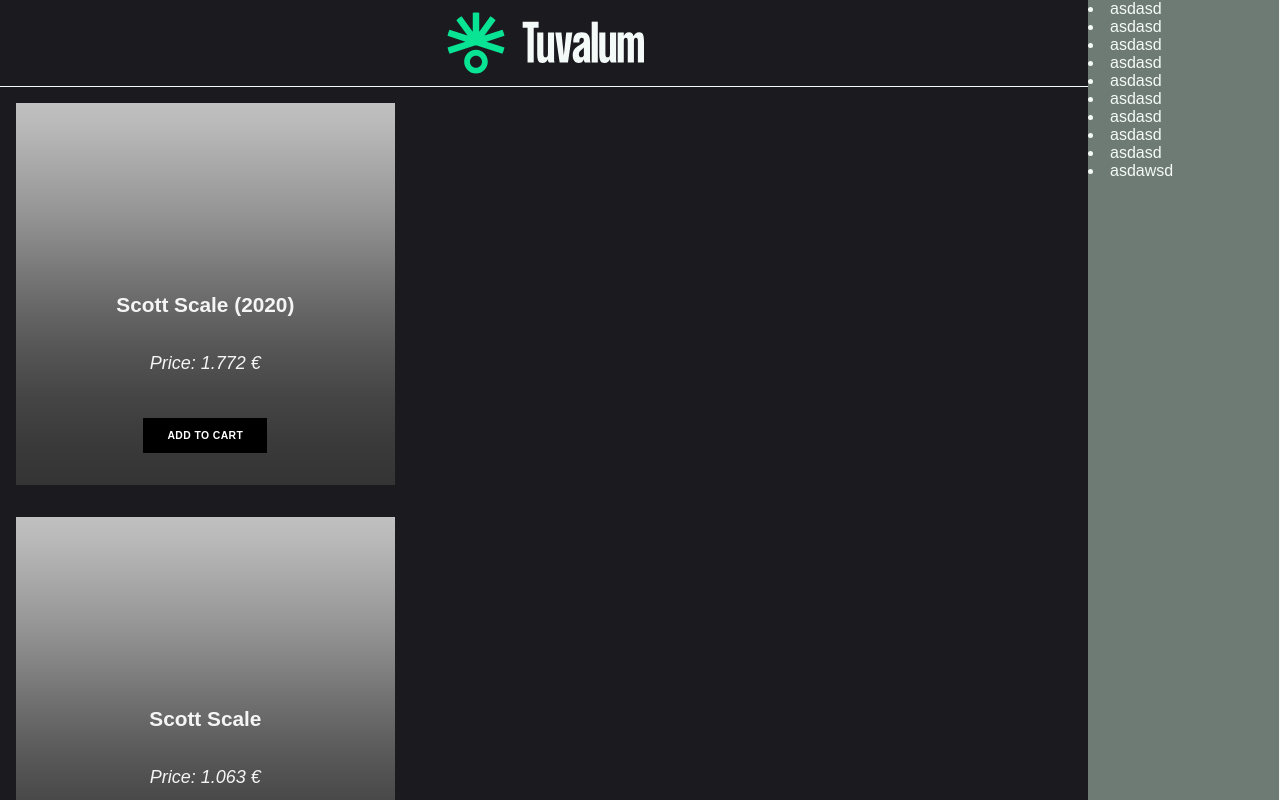
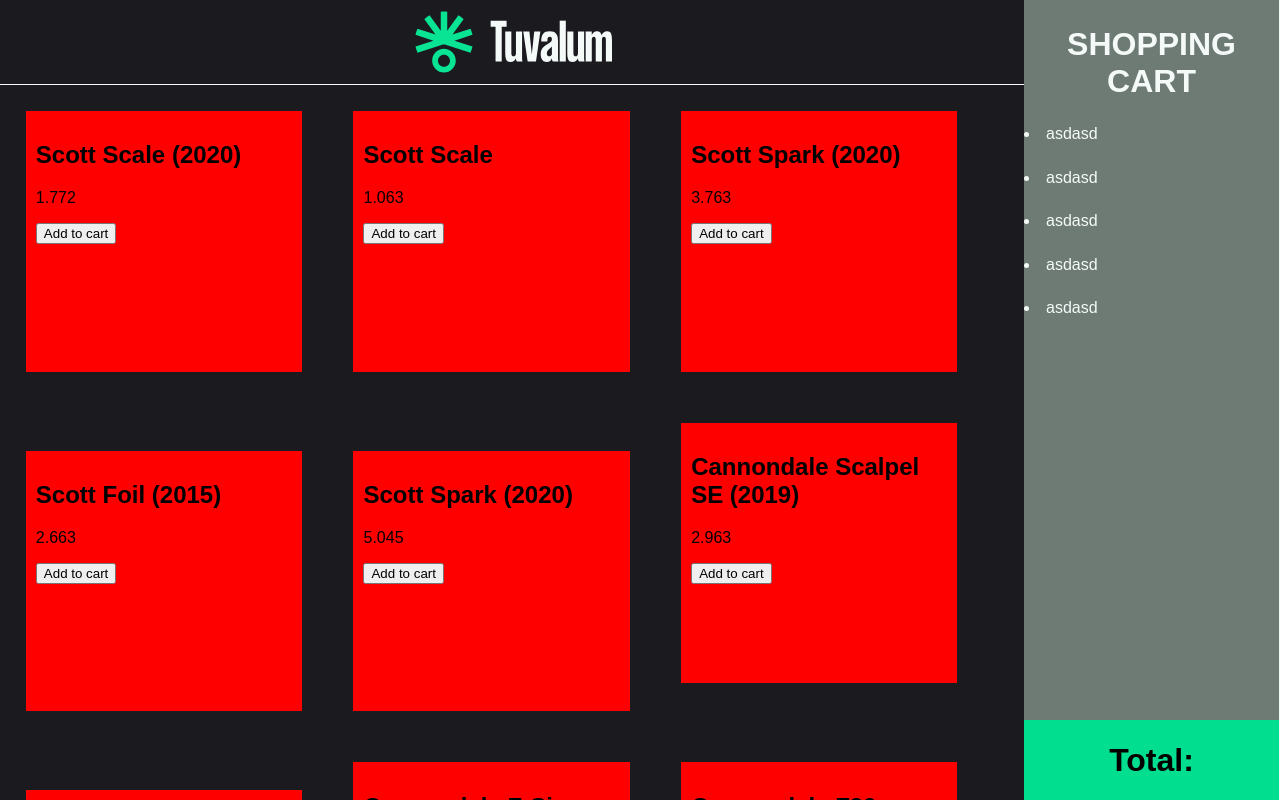
Before and after one commit to Saldanesman/TVM-tech-test, a React (Create React App) app: page /bikes in a window 1280 px wide. Shown: the top 800 px of the page. Built offline with nearby package versions, Linux system fonts and the light colour scheme; a web font is replaced by a local one.

Commit message:
improvment of shopping cart && product cards

```diff
--- a/src/app/common/ProductCard/ProductCard.css
+++ b/src/app/common/ProductCard/ProductCard.css
@@ -1,44 +1,8 @@
-* {
-	margin: 0;
-	padding: 0;
-	box-sizing: border-box;
+.bike-card__wrapper {
+	padding: 1%;
+	margin: 2.5%;
+	background-color: red;
+	width: 20vw;
+	height: 30vh;
+	display: inline-block;
 }
-
-.bike-card__body {
-	width: 100%;
-	height: 100vh;
-	background-color: var(--primary-blue-color);
-	display: grid;
-	place-items: center;
-}
-
-.bike-card__image {
-	width: 30%;
-	height: 100%;
-	object-fit: cover;
-
-	-webkit-box-reflect: below 2px linear-gradient(transparent, transparent, #0004);
-
-	transform-origin: center;
-	transform: perspective(800px) rotateY(25deg);
-	transition: 0.5s;
-}
-
-.bike-card__wrapper {
-	max-width: 600px;
-	max-height: 350px;
-
-	display: flex;
-	justify-content: center;
-	align-items: center;
-	gap: 20px;
-}
-
-.bike-card__wrapper:hover .bike-card__image {
-	opacity: 0.3;
-}
-
-.bike-card__wrapper .bike-card__image:hover {
-	transform: perspective(800px) rotateY(0deg);
-	opacity: 1;
-}
--- a/src/app/common/ProductCard/ProductCard.jsx
+++ b/src/app/common/ProductCard/ProductCard.jsx
@@ -1,21 +1,19 @@
 import './ProductCard.css';
 
-const ProductCard = ({ title, year, price, image }) => {
+const ProductCard = (props) => {
 	return (
-		<div className={'bike-card__body'}>
-			<div className='bike-card__wrapper'>
-				<h1>{title}</h1>
+		<div className={'bike-card__wrapper'}>
+			<div className={'bike-card__content'}>
+				{props.title &&
+					<h2 className={'bike-card__title'}> {props.title} </h2>
+				}
+				{props.price &&
+					<p className={'bike-card__price'}> {props.price} </p>
+				}
+				<button className={'bike-card__btn'}>Add to cart</button>
 			</div>
 		</div>
 	);
 };
 
 export default ProductCard;
-
-{
-	/* <div className={'bike-card__body'}>
-      <div className="bike-card__wrapper">
-        <img className={'bike-card__image'} src={image} alt=''/>
-      </div>
-    </div> */
-}
--- a/src/app/common/ShoppingBar/ShoppingBar.css
+++ b/src/app/common/ShoppingBar/ShoppingBar.css
@@ -6,8 +6,27 @@
 	border-right: 1px solid var(--primary-white-color);
 	/* background-color: var(--primary-blue-color); */
 	z-index: 1001;
+	/* overflow-y: scroll; */
+}
+
+.shopping-bar__title {
+	margin: auto;
+	padding-top: 10%;
+	text-align:center;
+	color: var(--primary-white-color);
+	text-transform: uppercase;
 }
 
 li {
+	padding-top: 10%;
 	color: var(--primary-white-color);
 }
+
+.shopping-bar__total__wrapper {
+	position: absolute;
+	width: 100%;
+	bottom: 0;
+	display: flex;
+	justify-content: center;
+	background-color: var(--primary-green-color);
+}
--- a/src/app/common/ShoppingBar/ShoppingBar.jsx
+++ b/src/app/common/ShoppingBar/ShoppingBar.jsx
@@ -3,16 +3,16 @@
 const ShoppingBar = () => {
 	return (
 		<div className={'shopping-bar__wrapper'}>
+			<h1 className={'shopping-bar__title'}> Shopping Cart </h1>
 			<li>asdasd</li>
 			<li>asdasd</li>
 			<li>asdasd</li>
 			<li>asdasd</li>
 			<li>asdasd</li>
-			<li>asdasd</li>
-			<li>asdasd</li>
-			<li>asdasd</li>
-			<li>asdasd</li>
-			<li>asdawsd</li>
+
+			<div className={'shopping-bar__total__wrapper'}>
+			<h1 className={'shopping-bar__total__title'}> Total: </h1>
+			</div>
 		</div>
 	);
 };
--- a/src/app/pages/Bikes/Bikes.css
+++ b/src/app/pages/Bikes/Bikes.css
@@ -6,11 +6,11 @@
 }
 
 .bike-page__container {
-	width: 85%;
+	width: 80%;
 }
 
 .shopping-cart__container {
-	width: 15%;
+	width: 20%;
 }
 
 .page-content {
--- a/src/app/pages/Bikes/Bikes.jsx
+++ b/src/app/pages/Bikes/Bikes.jsx
@@ -1,6 +1,7 @@
 import { useEffect, useState } from 'react';
 import bikes from '../../../api/db.json';
 import NavBar from '../../common/NavBar/NavBar';
+import ProductCard from '../../common/ProductCard/ProductCard';
 import ShoppingBar from '../../common/ShoppingBar/ShoppingBar';
 import './Bikes.css';
 
@@ -15,20 +16,11 @@
 		<div className={'bikes-page__wrapper'}>
 			<div className={'bike-page__container'}>
 				<NavBar />
-				{bike &&
-					bike.map((bike) => {
-						return (
-							<main key={bike.id} className='page-content'>
-								<div className='card'>
-									<div className='content'>
-										<h2 className='title'> {bike.title} </h2>
-										<p className='copy'>Price: {bike.price} €</p>
-										<button className='btn'>Add to cart</button>
-									</div>
-								</div>
-							</main>
-						);
-					})}
+				{bike && bike.map((bike) => {
+					return (
+						<ProductCard key={bike.id} {...bike}/>
+					);
+				})}
 			</div>
 			<div className={'shopping-cart__container'}>
 				<ShoppingBar />
@@ -38,7 +30,3 @@
 };
 
 export default Bikes;
-
-// {bike && bike.map((bike) => (
-//   <ProductCard key={bike.id} title={bike.title} year={bike.year} price={bike.price} image={bike.image}/>
-// ))}
```
